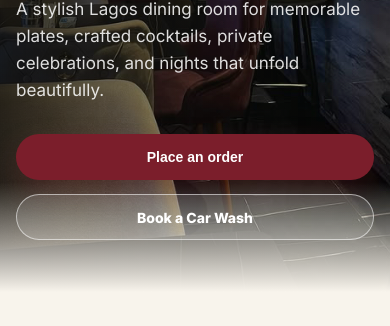
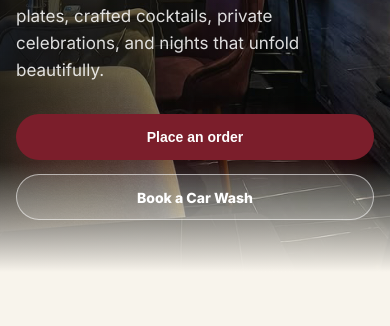
Before and after one commit to Tossynn/The-Box-Lagos, a plain HTML site: page index.html in a window 390 px wide. Shown: the part 345-671 px from the top of the page. Drawn offline with nearby package versions, Linux system fonts and the light colour scheme.

Commit message:
Adjusted again

```diff
--- a/style.css
+++ b/style.css
@@ -721,7 +721,7 @@
     @media (max-width: 620px) {
       .hero {
         min-height: auto;
-        padding-top: 112px;
+        padding-top: 92px;
         padding-bottom: 52px;
       }
 
```
